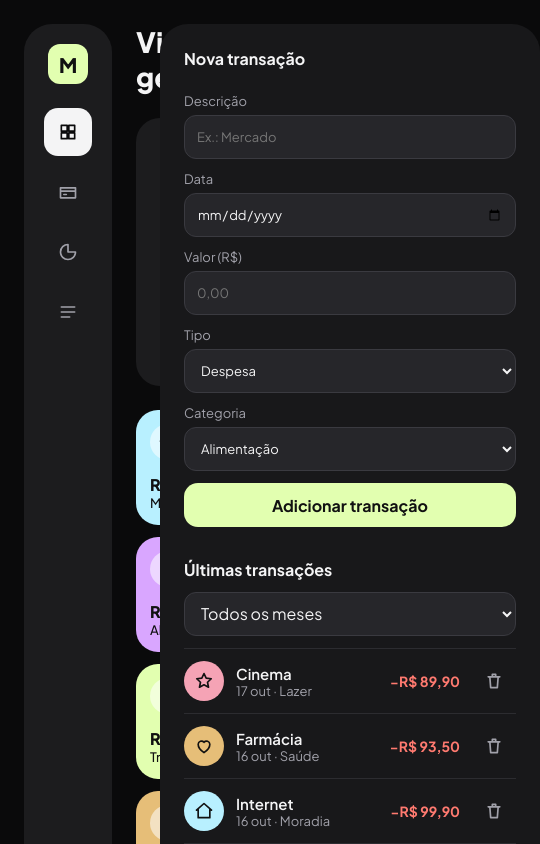
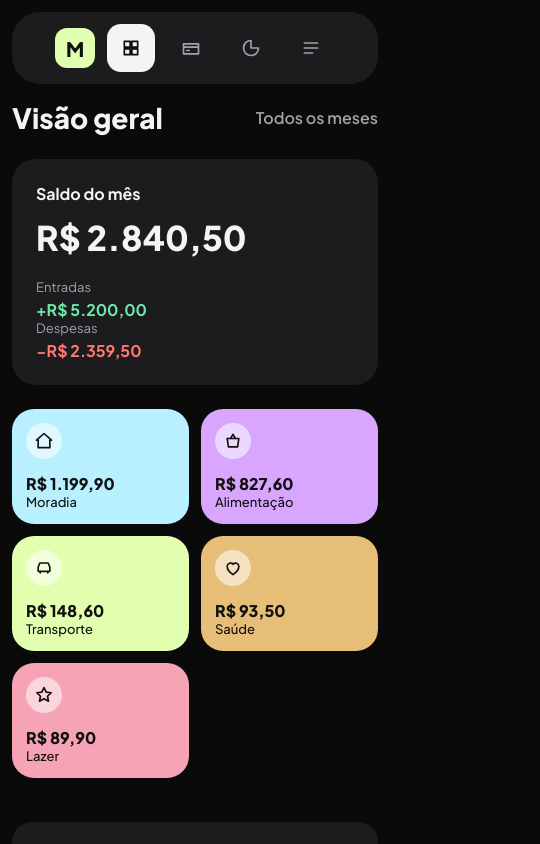
Before and after one commit to isahlbbh/moneyflow, a React (Vite) app: page / in a window 390 px wide. Shown: the top 844 px of the page, 540 px wide, since content can reach past the window. Built offline with nearby package versions, Linux system fonts and the light colour scheme.

Commit message:
Adiciona gráfico de gastos por categoria e layout responsivo

```diff
--- a/src/App.css
+++ b/src/App.css
@@ -18,6 +18,7 @@
 .panel {
   background: #18181a;
 }
+
 .sidebar {
   display: flex;
   flex-direction: column;
@@ -63,21 +64,23 @@
   color: #0a0a0b;
 }
 
-.topbar{
+.topbar {
   display: flex;
   justify-content: space-between;
   align-items: center;
 }
 
-.topbar h1{
+.topbar h1 {
   margin: 0;
   font-size: 28px;
   font-weight: 800;
 }
+
 .month {
   color: #a1a1aa;
   font-weight: 600;
 }
+
 .main {
   display: flex;
   flex-direction: column;
@@ -125,50 +128,7 @@
 .expense {
   color: #ff7a70;
 }
-.sidebar {
-  display: flex;
-  flex-direction: column;
-  align-items: center;
-  gap: 12px;
-  padding: 20px 0;
-}
 
-.logo {
-  width: 40px;
-  height: 40px;
-  margin-bottom: 12px;
-  border-radius: 12px;
-  background: #e2ffb0;
-  color: #111;
-  font-weight: 800;
-  font-size: 20px;
-  display: flex;
-  align-items: center;
-  justify-content: center;
-}
-
-.nav-btn {
-  width: 48px;
-  height: 48px;
-  border: 0;
-  border-radius: 14px;
-  background: transparent;
-  color: #a1a1aa;
-  cursor: pointer;
-  display: flex;
-  align-items: center;
-  justify-content: center;
-}
-
-.nav-btn:hover {
-  background: #2c2c30;
-  color: #f4f4f5;
-}
-
-.nav-btn.active {
-  background: #f4f4f5;
-  color: #0a0a0b;
-}
 .cats {
   display: grid;
   grid-template-columns: repeat(auto-fit, minmax(120px, 1fr));
@@ -201,6 +161,7 @@
   font-size: 13px;
   font-weight: 500;
 }
+
 .panel h2 {
   margin: 0 0 12px;
   font-size: 16px;
@@ -246,6 +207,7 @@
   font-size: 14px;
   white-space: nowrap;
 }
+
 .add-btn {
   width: 100%;
   min-height: 44px;
@@ -258,12 +220,14 @@
   font-weight: 700;
   cursor: pointer;
 }
+
 .form {
   display: flex;
   flex-direction: column;
   gap: 12px;
   margin-bottom: 24px;
 }
+
 .field {
   display: flex;
   flex-direction: column;
@@ -271,6 +235,7 @@
   font-size: 13px;
   color: #a1a1aa;
 }
+
 .field input,
 .field select,
 .month-filter {
@@ -282,15 +247,18 @@
   color: #f4f4f5;
   font: inherit;
 }
+
 .month-filter {
   width: 100%;
   margin-bottom: 12px;
 }
+
 .preview {
   margin: 0;
   font-size: 13px;
   color: #a1a1aa;
 }
+
 .tx-delete {
   width: 44px;
   height: 44px;
@@ -309,11 +277,13 @@
   background: #2c2c30;
   color: #ff7a70;
 }
+
 .form-error {
   margin: 0;
   font-size: 13px;
   color: #ff7a70;
 }
+
 .chart {
   margin-top: 20px;
   padding: 20px;
@@ -349,3 +319,25 @@
   text-align: right;
   color: #f4f4f5;
 }
+
+@media (max-width: 900px) {
+  .shell {
+    grid-template-columns: 1fr;
+    padding: 12px;
+    gap: 16px;
+  }
+
+  .sidebar {
+    flex-direction: row;
+    justify-content: center;
+    padding: 12px;
+  }
+
+  .logo {
+    margin-bottom: 0;
+  }
+
+  .chart-row {
+    grid-template-columns: 90px 1fr 80px;
+  }
+}
```
